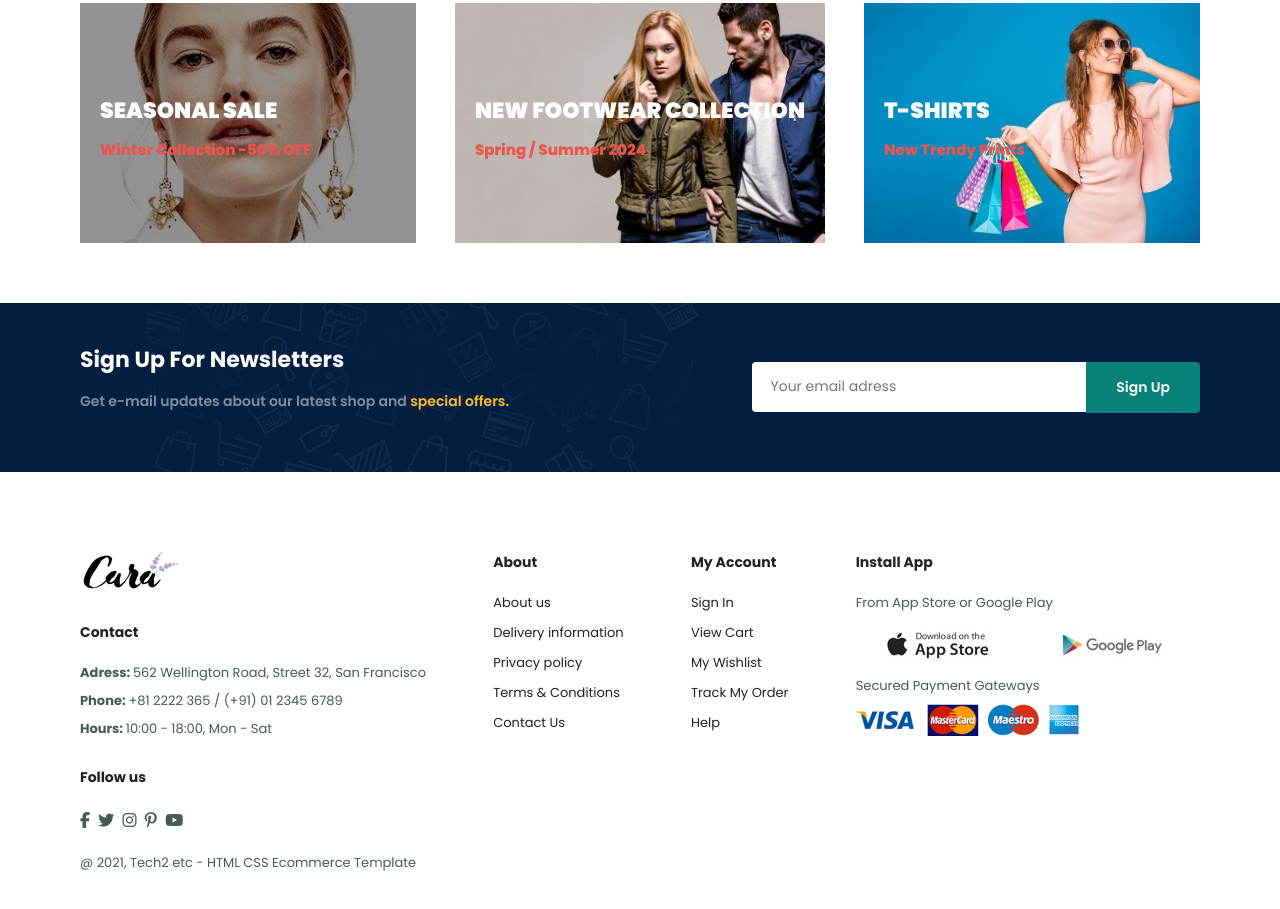
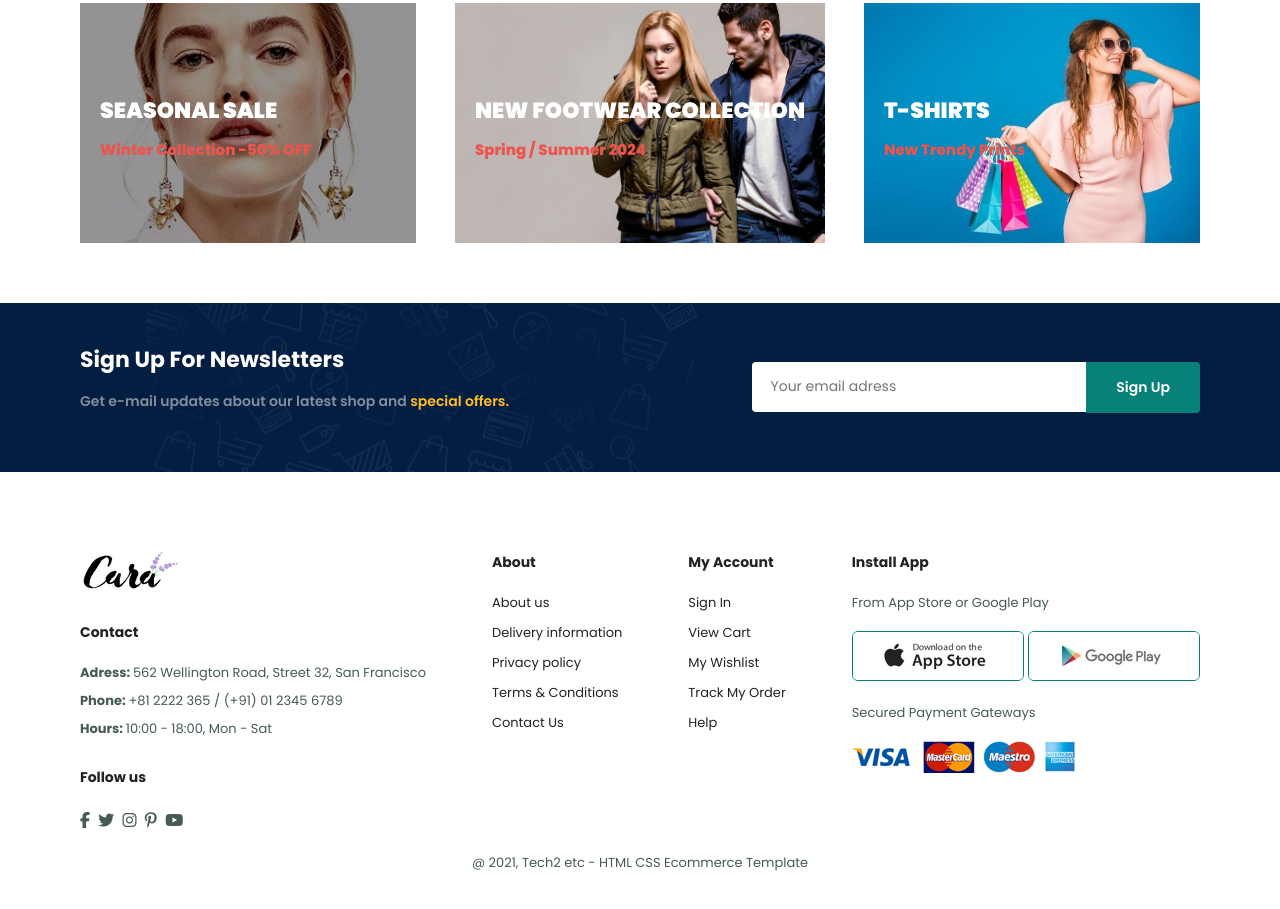
Before and after one commit to sarahGiti/SuperDuperEshop, a plain HTML site: page index.html in a window 1280 px wide. Shown: the part 4495-5404 px from the top of the page. Drawn offline with Linux system fonts and the light colour scheme.

Commit message:
dokoncila som footer

```diff
--- a/index.html
+++ b/index.html
@@ -420,9 +420,9 @@
                 <div class="row">
                     <img src="img/pay/app.jpg" alt="">
                     <img src="img/pay/play.jpg" alt="">
-                    <p>Secured Payment Gateways</p>
-                    <img src="img/pay/pay.png" alt="">
                 </div>
+                <p>Secured Payment Gateways</p>
+                <img src="img/pay/pay.png" alt="">
             </div>
 
             <div  class="copyright">
--- a/style.css
+++ b/style.css
@@ -461,3 +461,18 @@ footer .follow i {
     padding-right: 4px;
     cursor: pointer;
 }
+footer .install .row img {
+    border: 1px solid #088178;
+    border-radius: 6px;
+}
+footer .install img {
+    margin: 10px 0 15px 0;
+}
+footer .follow i:hover,
+footer a:hover {
+    color: #088178;
+}
+footer .copyright {
+    width: 100%;
+    text-align: center;
+}
```
